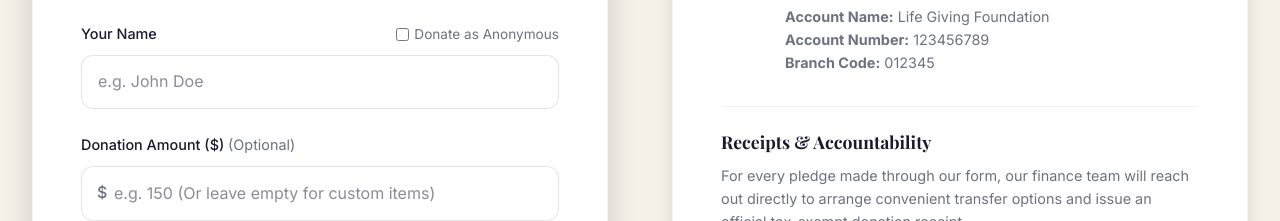
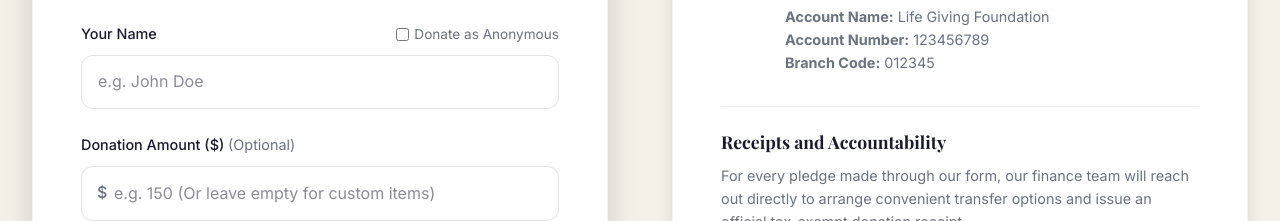
Before and after one commit to OWATEH-AI/life-giving-foundation, a Next.js app in the folder website/: page /donate in a window 1280 px wide. Shown: the part 1380-1601 px from the top of the page. Built offline with nearby package versions, Linux system fonts and the light colour scheme; a web font is replaced by a local one.

Commit message:
Fix cursive ampersand: replace with word 'and' in Receipts heading

```diff
--- a/website/src/app/donate/page.tsx
+++ b/website/src/app/donate/page.tsx
@@ -310,7 +310,7 @@ export default function DonatePage() {
 
                   <div style={{ borderTop: "1px solid rgba(0,0,0,0.05)", paddingTop: "1.5rem" }}>
                     <h4 style={{ fontFamily: "var(--font-heading)", fontSize: "1.1rem", fontWeight: 700, color: "var(--color-text)", marginBottom: "0.75rem" }}>
-                      Receipts & Accountability
+                      Receipts and Accountability
                     </h4>
                     <p style={{ color: "var(--color-text-muted)", fontSize: "0.9rem", lineHeight: 1.6 }}>
                       For every pledge made through our form, our finance team will reach out directly to arrange convenient transfer options and issue an official tax-exempt donation receipt.
```
